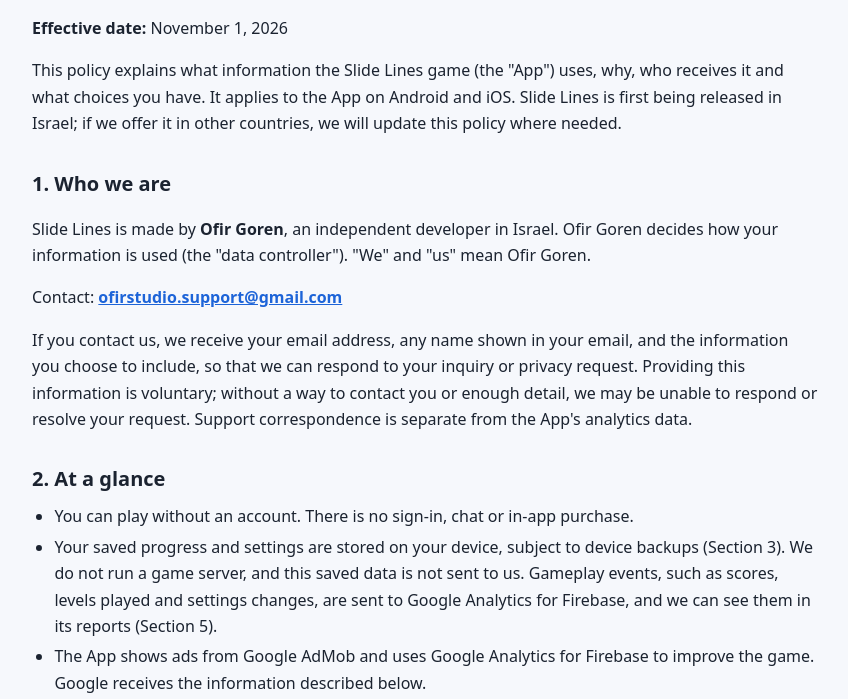
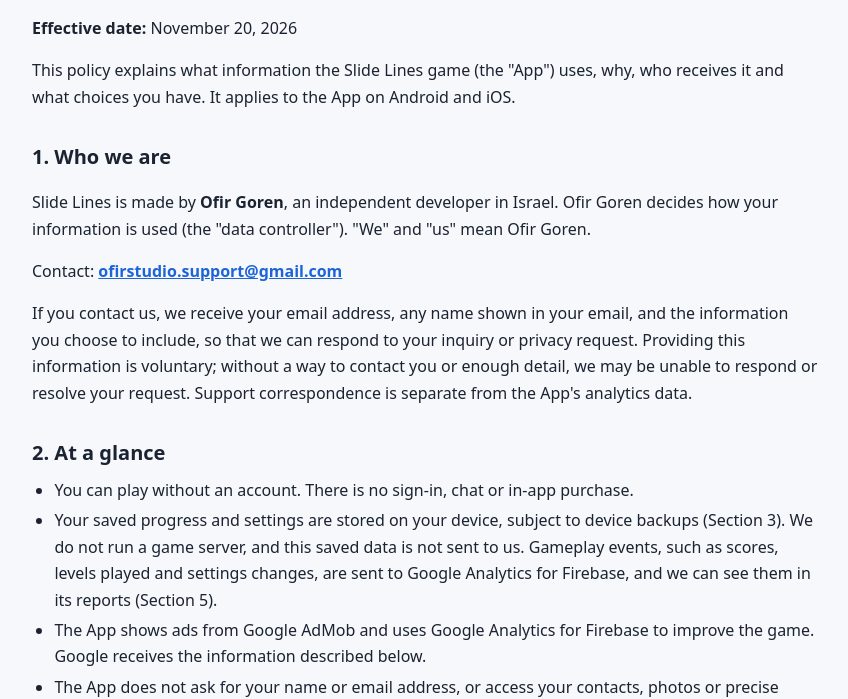
Before and after one commit to OfirGorenApps/slidelines-privacy, a plain HTML site: page index.html in a window 1280 px wide. Shown: the part 110-809 px from the top of the page, without its empty margins (214-1062 px from the left). Drawn offline with Linux system fonts and the light colour scheme.

Commit message:
Update index.html

```diff
--- a/index.html
+++ b/index.html
@@ -58,8 +58,8 @@ footer{margin-top:40px;padding-top:14px;border-top:1px solid var(--line);color:v
 
 
 <main id="policy">
-<p><strong>Effective date:</strong> November 1, 2026</p>
-<p>This policy explains what information the Slide Lines game (the &quot;App&quot;) uses, why, who receives it and what choices you have. It applies to the App on Android and iOS. Slide Lines is first being released in Israel; if we offer it in other countries, we will update this policy where needed.</p>
+<p><strong>Effective date:</strong> November 20, 2026</p>
+<p>This policy explains what information the Slide Lines game (the &quot;App&quot;) uses, why, who receives it and what choices you have. It applies to the App on Android and iOS.</p>
 <h2 id="s1">1. Who we are</h2>
 <p>Slide Lines is made by <strong>Ofir Goren</strong>, an independent developer in Israel. Ofir Goren decides how your information is used (the &quot;data controller&quot;). &quot;We&quot; and &quot;us&quot; mean Ofir Goren.</p>
 <p>Contact: <strong><a href="mailto:ofirstudio.support@gmail.com" dir="ltr">ofirstudio.support@gmail.com</a></strong></p>
@@ -72,7 +72,7 @@ footer{margin-top:40px;padding-top:14px;border-top:1px solid var(--line);color:v
 <ul><li>Scores, game statistics and level progress.</li><li>Sound, music and language settings, and whether you have seen the tutorial.</li><li>Whether you agreed to reminders, and counters that limit how often ads and hints appear.</li><li>Your choices in Google's consent message.</li><li>Google's software in the App (AdMob, Google Analytics for Firebase and Google's consent tools) also keeps its own settings and identifiers on your device.</li><li>Where analytics is allowed, a random installation identifier, a session count and the date you first opened the App.</li></ul>
 <p>Uninstalling the App or clearing its data removes the local copy of this information. If backup is turned on for your device or account, your device's operating system may include some of this information in a backup and restore it later, for example on a new device. A restored backup can bring back earlier settings, such as your consent choices and, on Android, the App's installation identifier. Removing the local copy does not necessarily remove backup copies; these are managed through your device's backup settings, not by us.</p>
 <h2 id="s4">4. Ads (Google AdMob)</h2>
-<p>The App shows rewarded ads, which you choose to watch, for example to continue a game. Some test versions of the App, including versions used for closed testing, also offer rewarded hints and full-screen ads between levels, shown no more often than a set limit. The App has no banner ads. We ask Google to show only ads rated suitable for teenagers or younger (Google's &quot;Teen&quot; rating or lower). Test versions of the App show Google's test ads, but Google's ad software still collects the information below.</p>
+<p>The App shows rewarded ads, which you choose to watch, for example to continue a game or to get a hint in a level. It also shows full-screen ads at some transitions between levels, no more often than a set limit. The App has no banner ads. We ask Google to show only ads rated suitable for teenagers or younger (Google's &quot;Teen&quot; rating or lower). Test versions of the App show Google's test ads, but Google's ad software still collects the information below.</p>
 <p>An ad can be requested and loaded before you choose to watch it. Choosing not to watch a rewarded ad therefore does not, by itself, prevent the ad software's data collection.</p>
 <p>Google's ad software collects the following and shares it with Google to show and measure ads, for analytics and to prevent fraud:</p>
 <ul><li>your IP address, which can indicate your approximate location;</li><li>your interactions with the App and with ads, such as taps and video views;</li><li>diagnostic information, such as app performance;</li><li>device identifiers, such as the Android advertising ID and the app set ID; on iOS, app- or developer-specific identifiers may be used even when the advertising identifier is unavailable.</li></ul>
```
